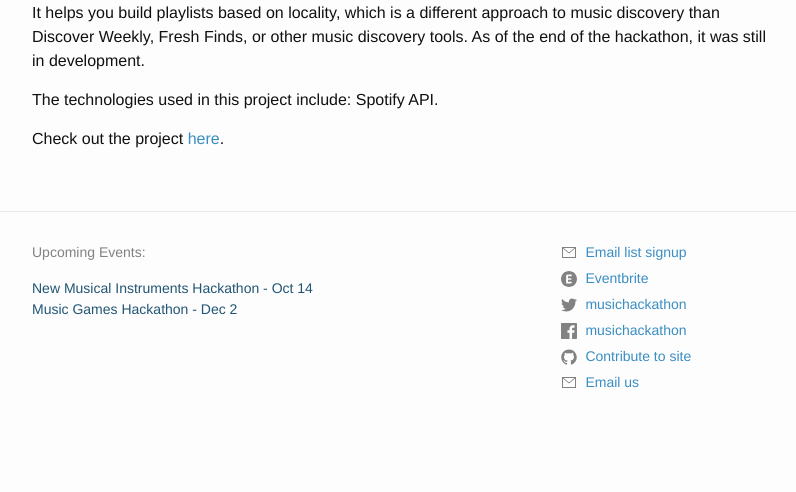
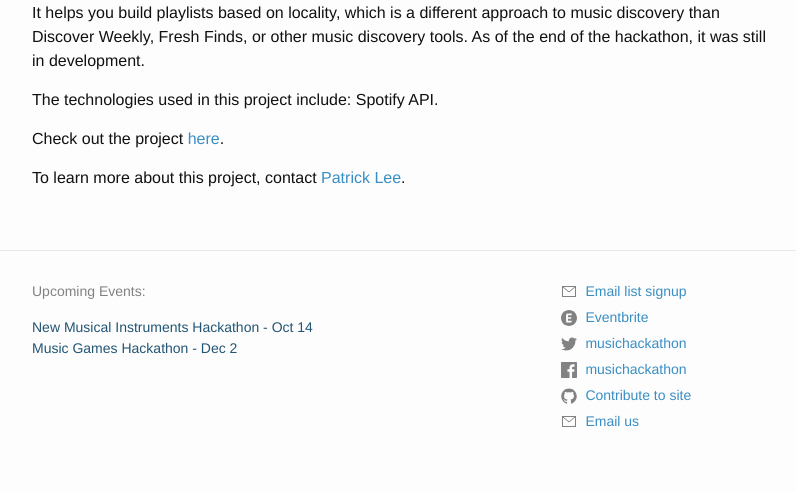
Before and after one commit to musichackathon/mmh_jekyll, a Jekyll site: the page built from _projects/2017-08-05-Now-Here-This.md, in a window 1280 px wide. Shown: the part 566-1058 px from the top of the page, without its empty margins (238-1034 px from the left). Built offline with Jekyll 4.4.1, drawn with Linux system fonts in a browser that asks for light colours; before the commit the page ends 1019 px from its top, so only the background shows below that.

Commit message:
Add contact info Now Here This

```diff
--- a/_projects/2017-08-05-Now-Here-This.md
+++ b/_projects/2017-08-05-Now-Here-This.md
@@ -11,3 +11,5 @@
 Spotify API.
 
 Check out the project [here](https://github.com/leebrother).
+
+To learn more about this project, contact [Patrick Lee](mailto:leebrother@hotmail.com).
```
